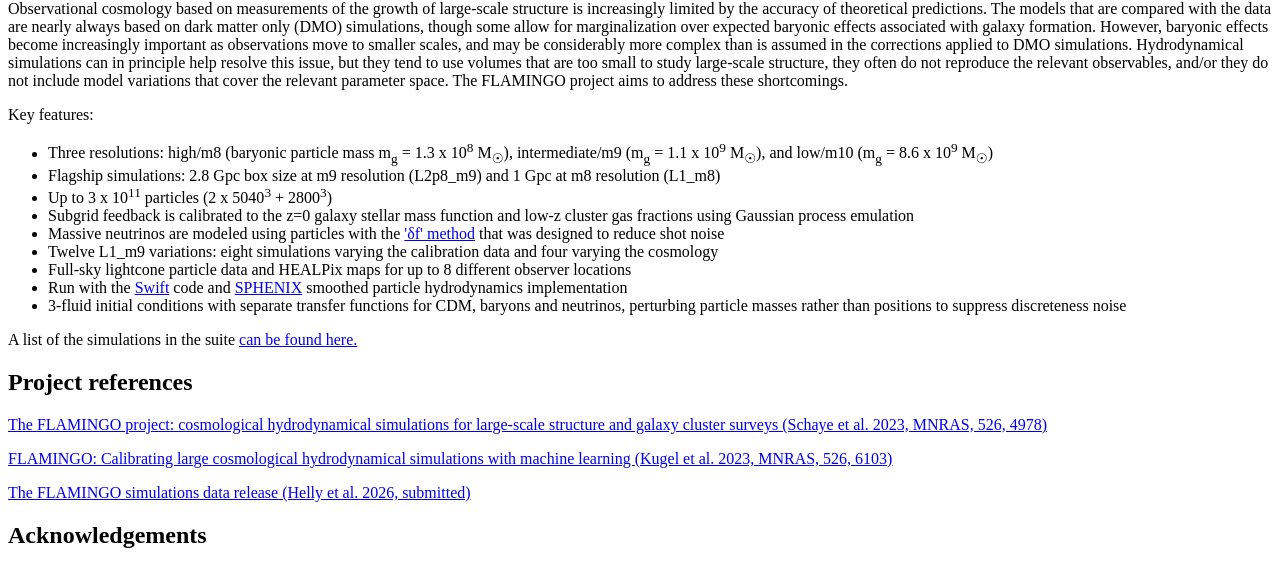
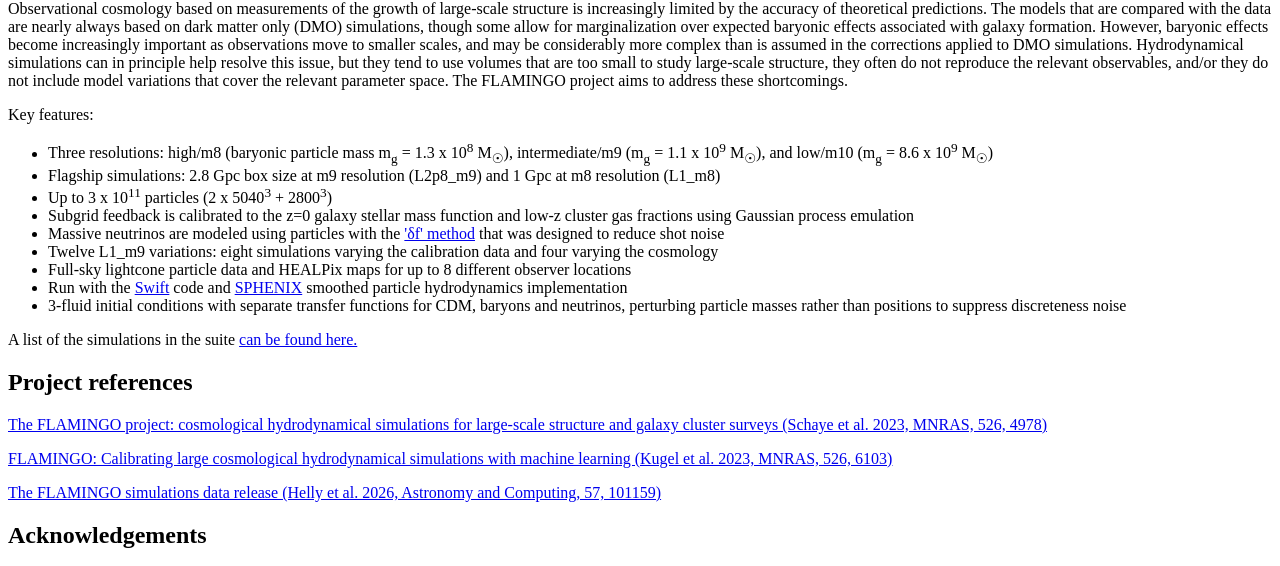
Before and after one commit to robjmcgibbon/FlamingoWebsite, a plain HTML site: page src/pages/index.html in a window 1280 px wide. Shown: the part 203-769 px from the top of the page. Drawn offline with Linux system fonts and the light colour scheme.

Commit message:
Update reference to data release paper

```diff
--- a/src/pages/index.html
+++ b/src/pages/index.html
@@ -34,7 +34,7 @@
     large-scale structure and galaxy cluster surveys (Schaye et al. 2023, MNRAS, 526, 4978)</a></p>
 <p><a href="https://ui.adsabs.harvard.edu/abs/2023MNRAS.526.6103K/abstract" class="active text-decoration-none">FLAMINGO: Calibrating large cosmological hydrodynamical simulations
     with machine learning (Kugel et al. 2023, MNRAS, 526, 6103)</a></p>
-<p><a href="https://ui.adsabs.harvard.edu/abs/arXiv:2604.24324" class="active text-decoration-none">The FLAMINGO simulations data release (Helly et al. 2026, submitted)</a></p>
+<p><a href="https://ui.adsabs.harvard.edu/abs/arXiv:2604.24324" class="active text-decoration-none">The FLAMINGO simulations data release (Helly et al. 2026, Astronomy and Computing, 57, 101159)</a></p>
 <h2>Acknowledgements</h2>
 <p>The FLAMINGO simulations were run on the <a href="https://dirac.ac.uk/resources/#MemoryIntensive" class="active text-decoration-none">
     Memory Intensive DiRAC facility</a> managed by the <a href="https://www.icc.dur.ac.uk/" class="active text-decoration-none">
```
